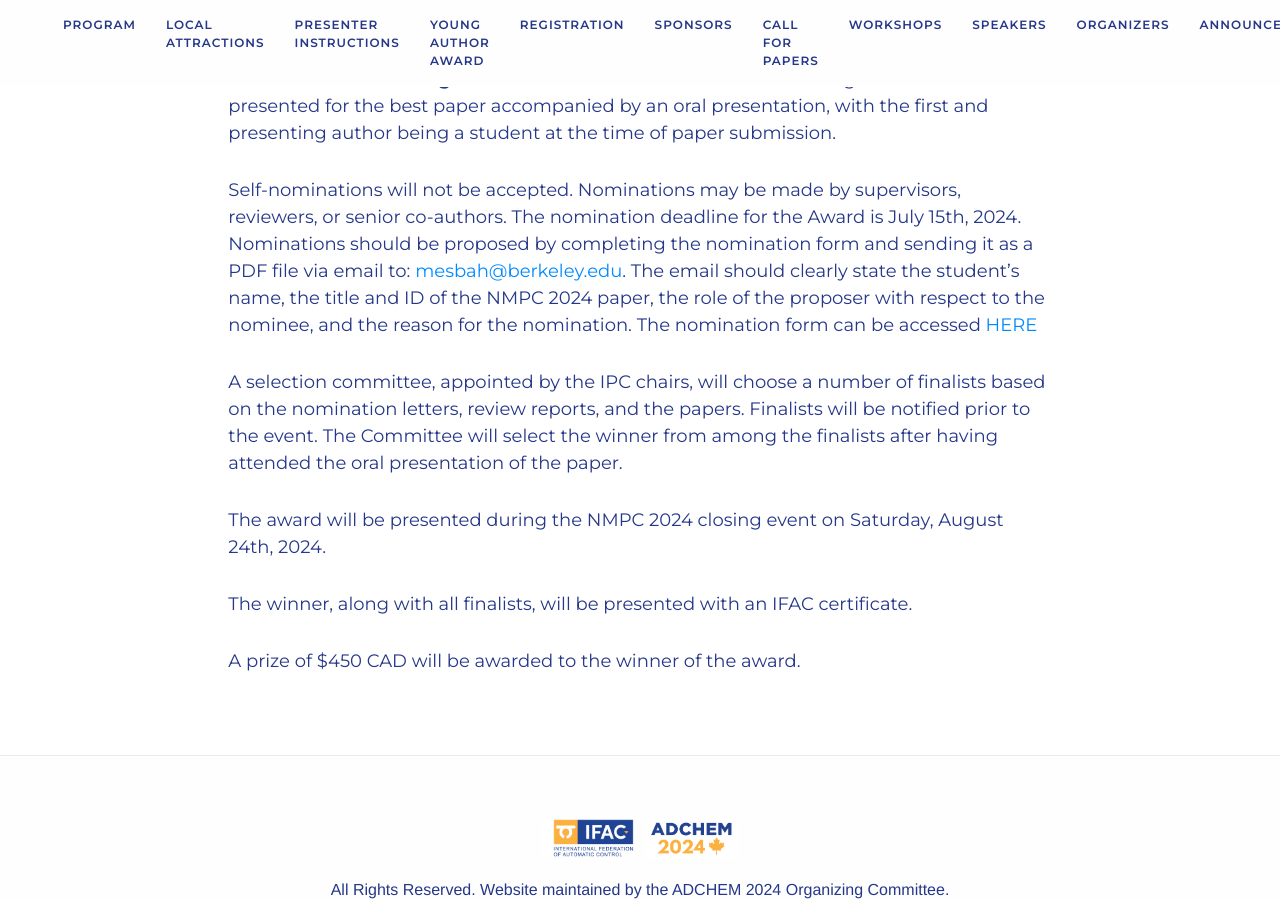
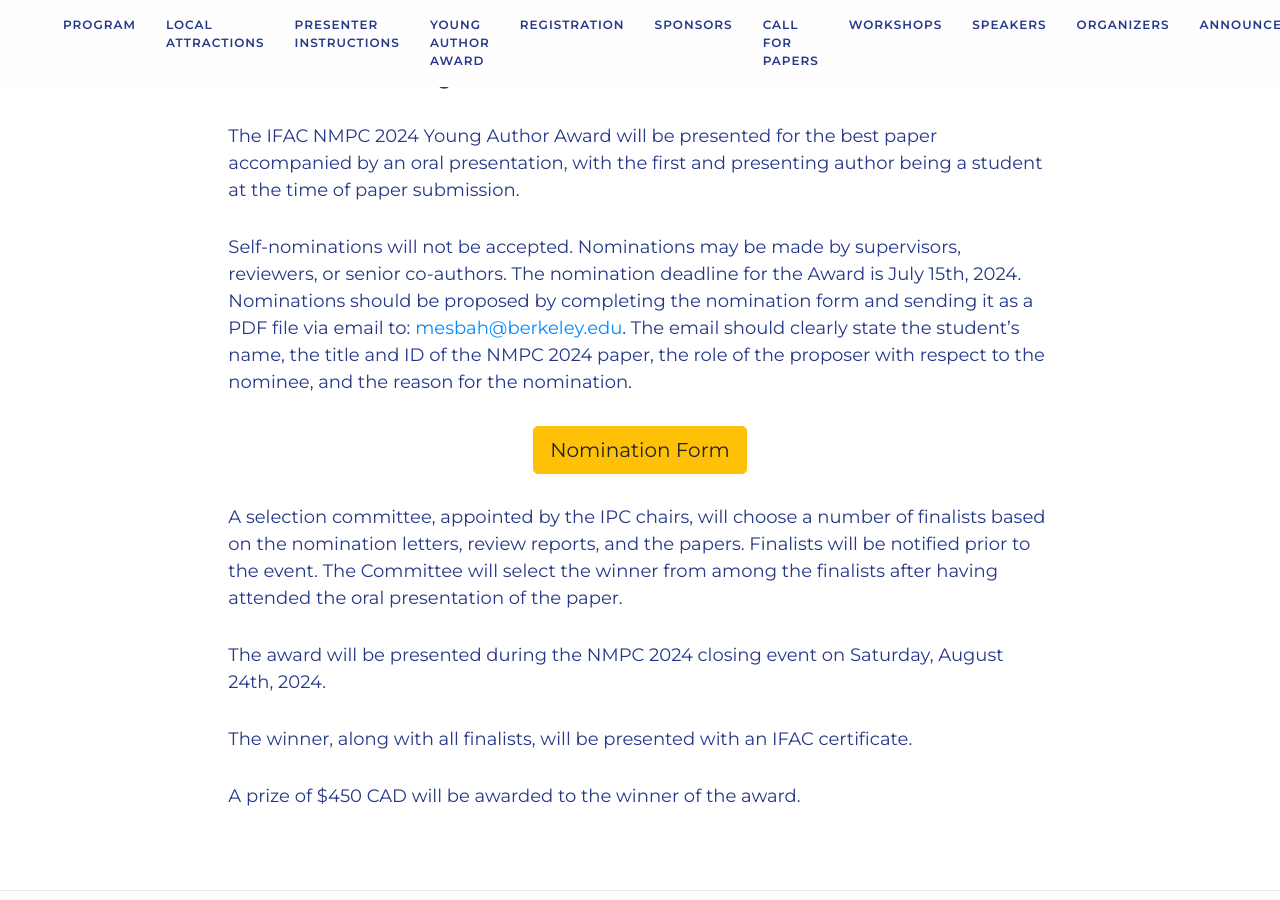
Before and after one commit to daisubc/ADCHEM2024, a Jekyll site: the page built from _pages/young_award.md, in a window 1280 px wide and 900 px high, scrolled down 350 px. Built offline with Jekyll 4.4.1, drawn with Linux system fonts in a browser that asks for light colours; nearby versions of some CDN libraries; some web fonts are replaced.

Commit message:
Update young_award.md

```diff
--- a/_pages/young_award.md
+++ b/_pages/young_award.md
@@ -5,9 +5,14 @@ show-avatar: False
 ---
 
 **IFAC NMPC 2024 Young Authors Award**
+
 The IFAC NMPC 2024 Young Author Award will be presented for the best paper accompanied by an oral presentation, with the first and presenting author being a student at the time of paper submission.
 
-Self-nominations will not be accepted. Nominations may be made by supervisors, reviewers, or senior co-authors. The nomination deadline for the Award is July 15th, 2024. Nominations should be proposed by completing the nomination form and sending it as a PDF file via email to: <mesbah@berkeley.edu>. The email should clearly state the student's name, the title and ID of the NMPC 2024 paper, the role of the proposer with respect to the nominee, and the reason for the nomination. The nomination form can be accessed [HERE](NMPC-YAA-Nomination.doc)
+Self-nominations will not be accepted. Nominations may be made by supervisors, reviewers, or senior co-authors. The nomination deadline for the Award is July 15th, 2024. Nominations should be proposed by completing the nomination form and sending it as a PDF file via email to: <mesbah@berkeley.edu>. The email should clearly state the student's name, the title and ID of the NMPC 2024 paper, the role of the proposer with respect to the nominee, and the reason for the nomination.
+
+<div class="text-center">
+  <a class="btn btn-warning btn-lg" href="./assets/docs/NMPC-YAA-Nomination.doc" role="button">Nomination Form</a>
+</div>
 
 A selection committee, appointed by the IPC chairs, will choose a number of finalists based on the nomination letters, review reports, and the papers. Finalists will be notified prior to the event. The Committee will select the winner from among the finalists after having attended the oral presentation of the paper.
 
```
